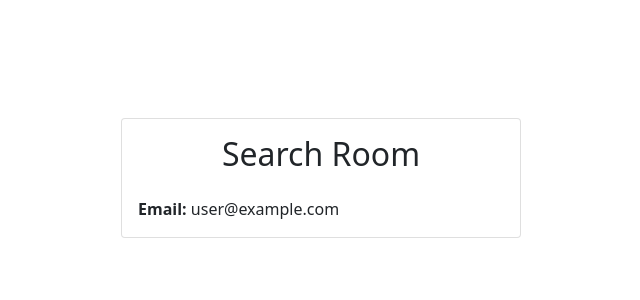
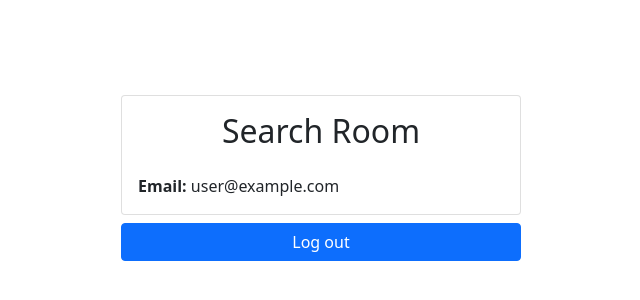
Before and after one commit to Richard-ZH-Yang/Werewolf, a React (Create React App) app: page / in a window 1280 px wide. Shown: the part 222-522 px from the top of the page, without its empty margins (319-959 px from the left). Built offline with nearby package versions, Linux system fonts and the light colour scheme; no server answers; sample sign-in values are in the browser's storage.

Commit message:
able to log out once logged in

```diff
--- a/src/components/SearchRoom.js
+++ b/src/components/SearchRoom.js
@@ -6,7 +6,18 @@ import { Link, useNavigate } from 'react-router-dom'
 export default function SearchRoom() {
   const [error, setError] = useState('')
   const { currentUser, logout } = useAuth()
-  const history = useNavigate()
+  const navigate = useNavigate()
+
+  async function handleLogout() {
+    setError('')
+
+    try {
+        await logout()
+        navigate('/login', { replace: true })
+      } catch {
+        setError('Failed to log out')
+      }
+    }
 
 
   return (
@@ -16,10 +27,9 @@ export default function SearchRoom() {
           <h2 className='text-center mb-4'>Search Room</h2>
           {error && <Alert variant='danger'>{error}</Alert>}
           <strong>Email:</strong> {currentUser.email}
-
         </Card.Body>
       </Card>
-
+      <Button className='btn text-center w-100 mt-2' onClick={() => handleLogout}>Log out</Button>
     </>
   )
 }
--- a/src/contexts/AuthContext.js
+++ b/src/contexts/AuthContext.js
@@ -21,6 +21,10 @@ export function AuthProvider({ children }) {
     return auth.signInWithEmailAndPassword(email, password)
   }
 
+  function logout() {
+    return auth.signOut()
+  }
+
   useEffect(() => {
     const unsubscribe = auth.onAuthStateChanged((user) => {
       setCurrentUser(user)
@@ -34,7 +38,7 @@ export function AuthProvider({ children }) {
     currentUser,
     login,
     signup,
-
+    logout
   }
 
   return (
```
